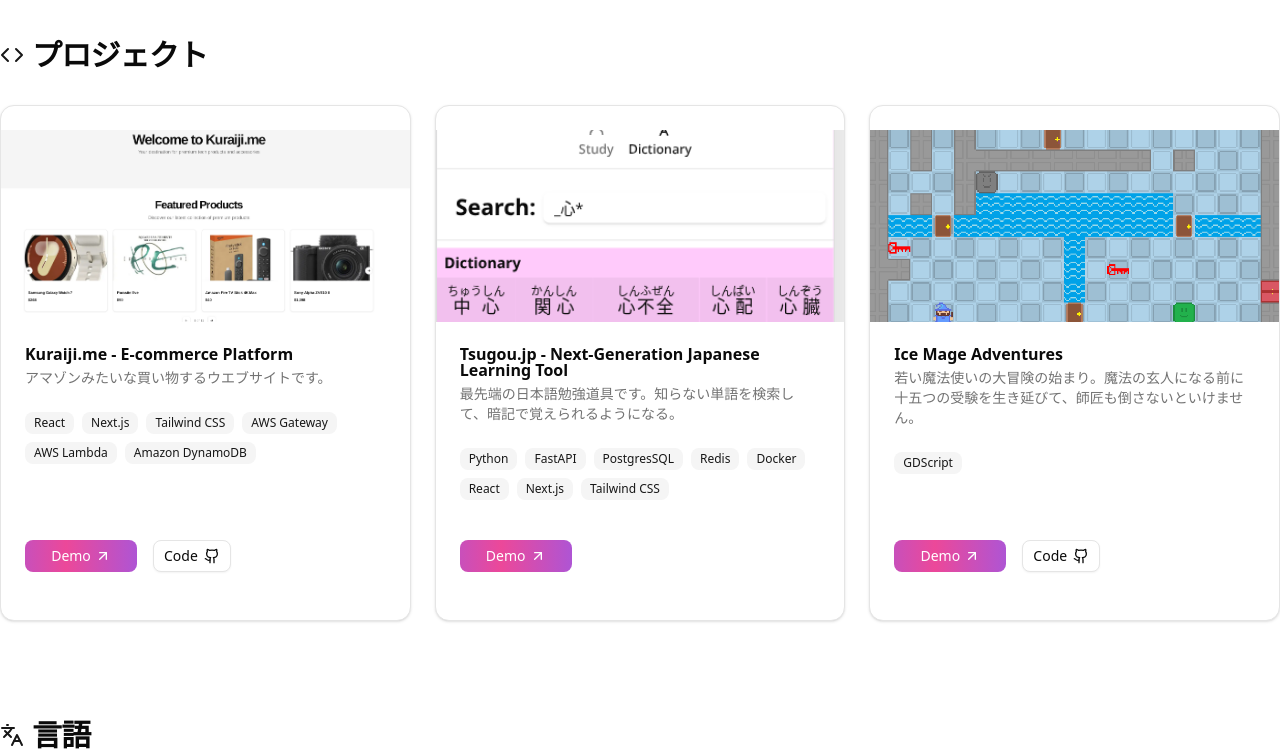
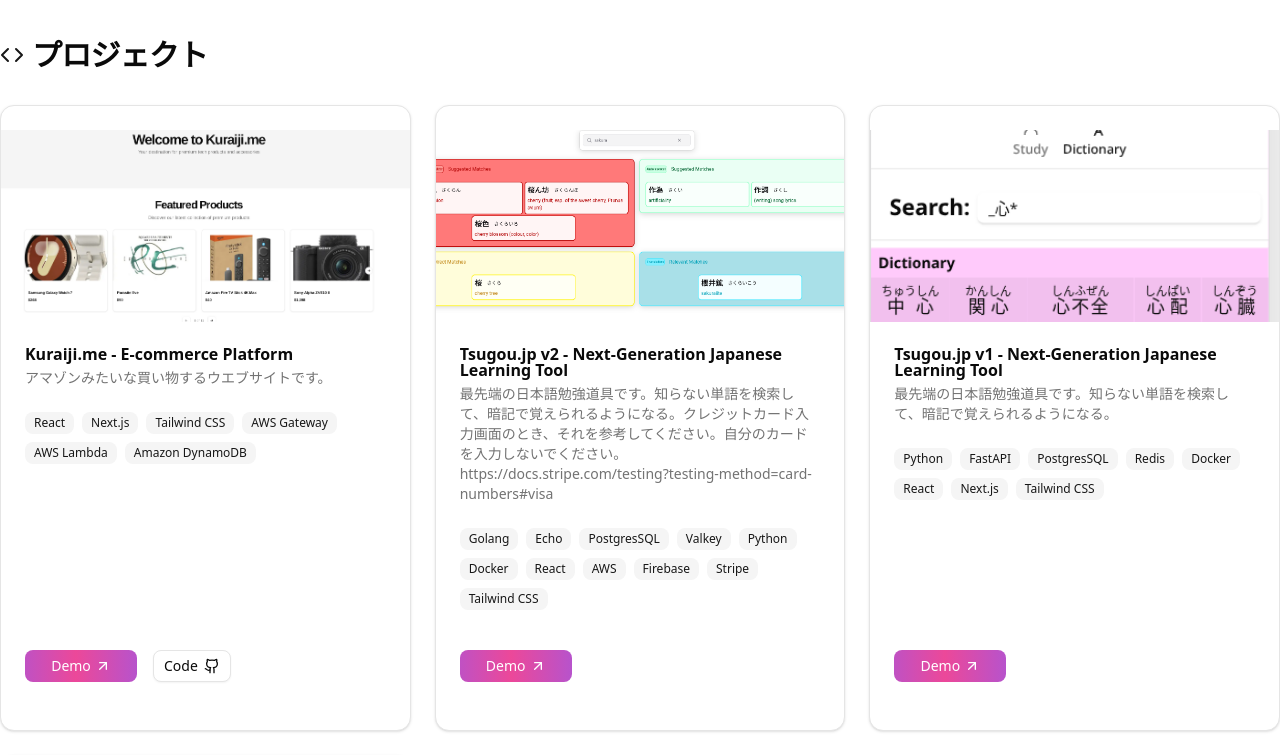
Before and after one commit to kuraiji/portfolio, a Next.js app: page /portfolio/jp in a window 1280 px wide. Shown: the part 1160-1915 px from the top of the page. Built offline with nearby package versions, Linux system fonts and the light colour scheme.

Commit message:
Updated with new project

```diff
--- a/src/app/jp/page.tsx
+++ b/src/app/jp/page.tsx
@@ -85,11 +85,18 @@
         codeLink: "https://github.com/kuraiji/crud-website",
     },
     {
-        title: "Tsugou.jp - Next-Generation Japanese Learning Tool",
+        title: "Tsugou.jp v2 - Next-Generation Japanese Learning Tool",
+        description: "最先端の日本語勉強道具です。知らない単語を検索して、暗記で覚えられるようになる。クレジットカード入力画面のとき、それを参考してください。自分のカードを入力しないでください。https://docs.stripe.com/testing?testing-method=card-numbers#visa",
+        image: "./tsugou2.png",
+        technologies: ["Golang", "Echo", "PostgresSQL", "Valkey", "Python", "Docker", "React", "AWS", "Firebase", "Stripe", "Tailwind CSS"],
+        demoLink: "https://tsugou.kuraiji.me",
+    },
+    {
+        title: "Tsugou.jp v1 - Next-Generation Japanese Learning Tool",
         description: "最先端の日本語勉強道具です。知らない単語を検索して、暗記で覚えられるようになる。",
         image: "./tsugou.png",
         technologies: ["Python", "FastAPI", "PostgresSQL", "Redis", "Docker", "React", "Next.js", "Tailwind CSS"],
-        demoLink: "https://tsugou.kuraiji.me",
+        demoLink: "https://tsugouold.kuraiji.me",
     },
     {
         title: "Ice Mage Adventures",
@@ -118,7 +125,6 @@
             ["Amazon DynamoDB", <SiAmazondynamodb key={"AmazonDynamoDB"}/>],
             ["PostgreSQL", <SiPostgresql key={"PostgreSQL"}/>],
             ["Redis", <SiRedis key={"Redis"}/>],
-
         ],
     },
     {
@@ -184,11 +190,11 @@
     ["TypeScript", <SiTypescript key={"TypeScript"}/>],
     ["Python", <SiPython key={"Python"}/>],
     ["SQL"],
+    ["Go", <SiGo key={"Go"}/>],
     ["C#", <SiSharp key={"C#"}/>],
     ["C++", <SiCplusplus key={"C++"}/>],
     ["C", <SiC key={"C"}/>],
     ["Kotlin", <SiKotlin key={"Kotlin"}/>],
-    ["Go", <SiGo key={"Go"}/>],
 ]
 
 export default function Home() {
--- a/src/app/page.tsx
+++ b/src/app/page.tsx
@@ -86,11 +86,18 @@
     codeLink: "https://github.com/kuraiji/crud-website",
   },
   {
-    title: "Tsugou.jp - Next-Generation Japanese Learning Tool",
+    title: "Tsugou.jp v2 - Next-Generation Japanese Learning Tool",
+    description: "The easiest, efficient, and most convenient way to learn japanese. Contains both an advanced dictionary tool and flashcard system. At the payment screen, use one of the test cards found here。https://docs.stripe.com/testing?testing-method=card-numbers#visa",
+    image: "./tsugou2.png",
+    technologies: ["Golang", "Echo", "PostgresSQL", "Valkey", "Python", "Docker", "React", "AWS", "Firebase", "Stripe", "Tailwind CSS"],
+    demoLink: "https://tsugou.kuraiji.me",
+  },
+  {
+    title: "Tsugou.jp v1 - Next-Generation Japanese Learning Tool",
     description: "The easiest, efficient, and most convenient way to learn japanese. Contains both an advanced dictionary tool and flashcard system.",
     image: "./tsugou.png",
     technologies: ["Python", "FastAPI", "PostgresSQL", "Redis", "Docker", "React", "Next.js", "Tailwind CSS"],
-    demoLink: "https://tsugou.kuraiji.me",
+    demoLink: "https://tsugouold.kuraiji.me",
   },
   {
     title: "Jidou",
@@ -187,11 +194,11 @@
   ["TypeScript", <SiTypescript key={"TypeScript"}/>],
   ["Python", <SiPython key={"Python"}/>],
   ["SQL"],
+  ["Go", <SiGo key={"Go"}/>],
   ["C#", <SiSharp key={"C#"}/>],
   ["C++", <SiCplusplus key={"C++"}/>],
   ["C", <SiC key={"C"}/>],
   ["Kotlin", <SiKotlin key={"Kotlin"}/>],
-  ["Go", <SiGo key={"Go"}/>],
 ]
 
 export default function Home() {
```
Also changed, not shown: public/tsugou2.png (added).
